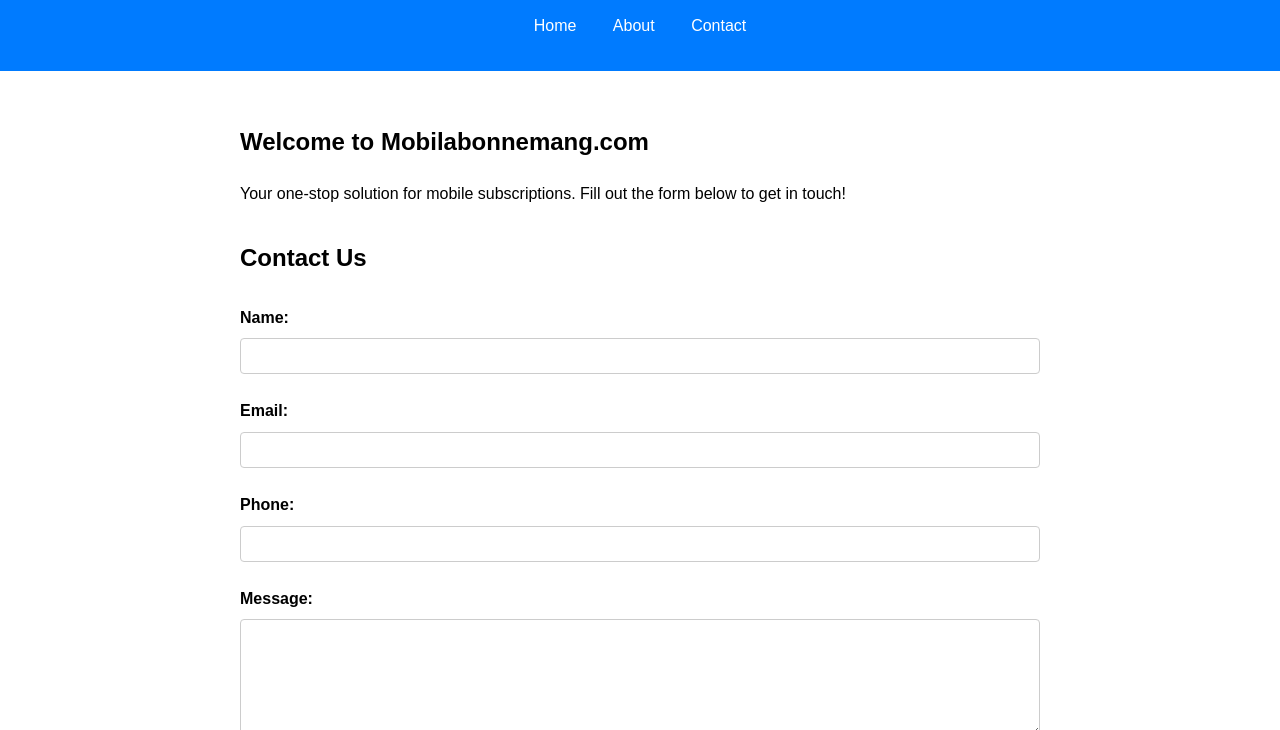
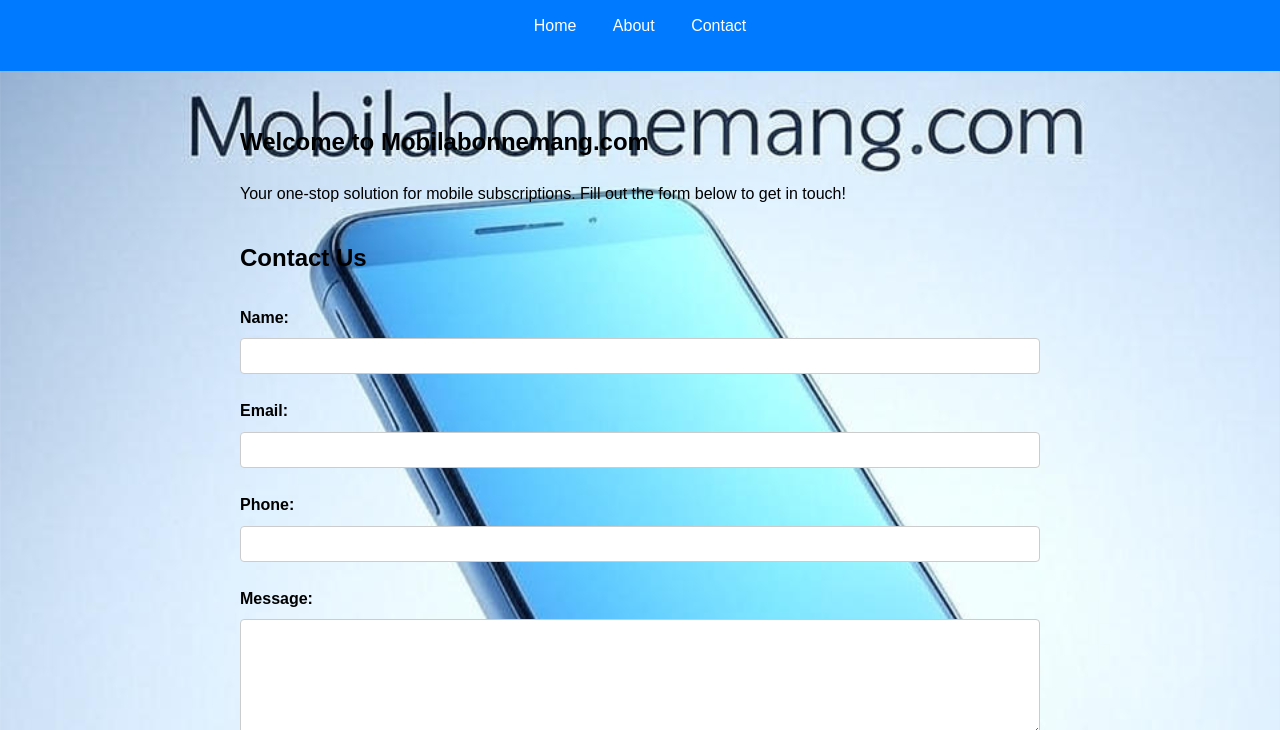
Before and after one commit to Joshen91/Joshen91.github.io, a plain HTML site: page index.html in a window 1280 px wide. Shown: the part 70-800 px from the top of the page. Drawn offline with Linux system fonts and the light colour scheme.

Commit message:
Update style.css

```diff
--- a/style.css
+++ b/style.css
@@ -3,6 +3,11 @@ body {
     margin: 0;
     padding: 0;
     line-height: 1.6;
+    background-image: url('https://raw.githubusercontent.com/Joshen91/Joshen91.github.io/61b5b91edc5d390ed776248e028d45edf86fa37b/mobilabonnemang-bg.jpg');
+    background-size: cover; /* Covers the entire background */
+    background-position: center; /* Centers the image */
+    background-repeat: no-repeat; /* Prevents tiling */
+    background-attachment: fixed; /* Keeps it fixed while scrolling (optional) */
 }
 
 header {
```
